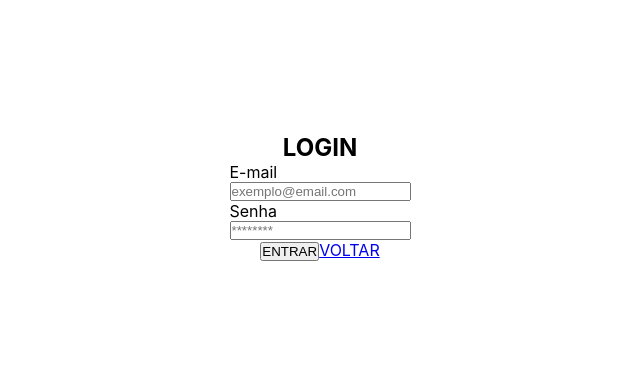
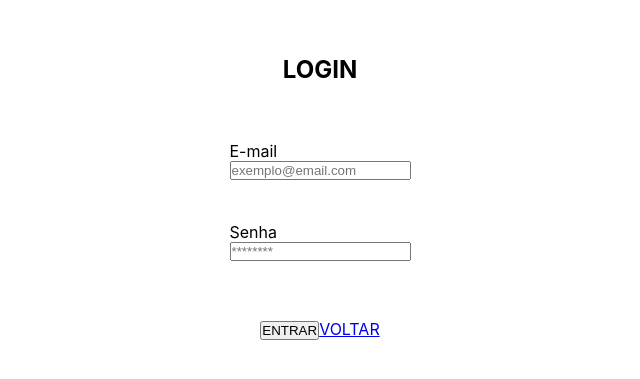
Before and after one commit to Edi-Santos/leaf, a React (Create React App) app: page /login in a window 1280 px wide. Shown: the part 203-582 px from the top of the page, without its empty margins (320-960 px from the left). Built offline with nearby package versions, Linux system fonts and the light colour scheme.

Commit message:
chore:(login.css): adicionando espaço entre os inputs

```diff
--- a/src/pages/login/login.css
+++ b/src/pages/login/login.css
@@ -11,13 +11,15 @@
   display: flex;
   flex-direction: column;
   height: 50%;
-  justify-content: center;
+  justify-content: space-evenly;
   width: 75%;
 }
 
 .login-input-text {
   display: flex;
   flex-direction: column;
+  justify-content: space-between;
+  height: 30%;
 }
 
 .login-input-text label {
```
